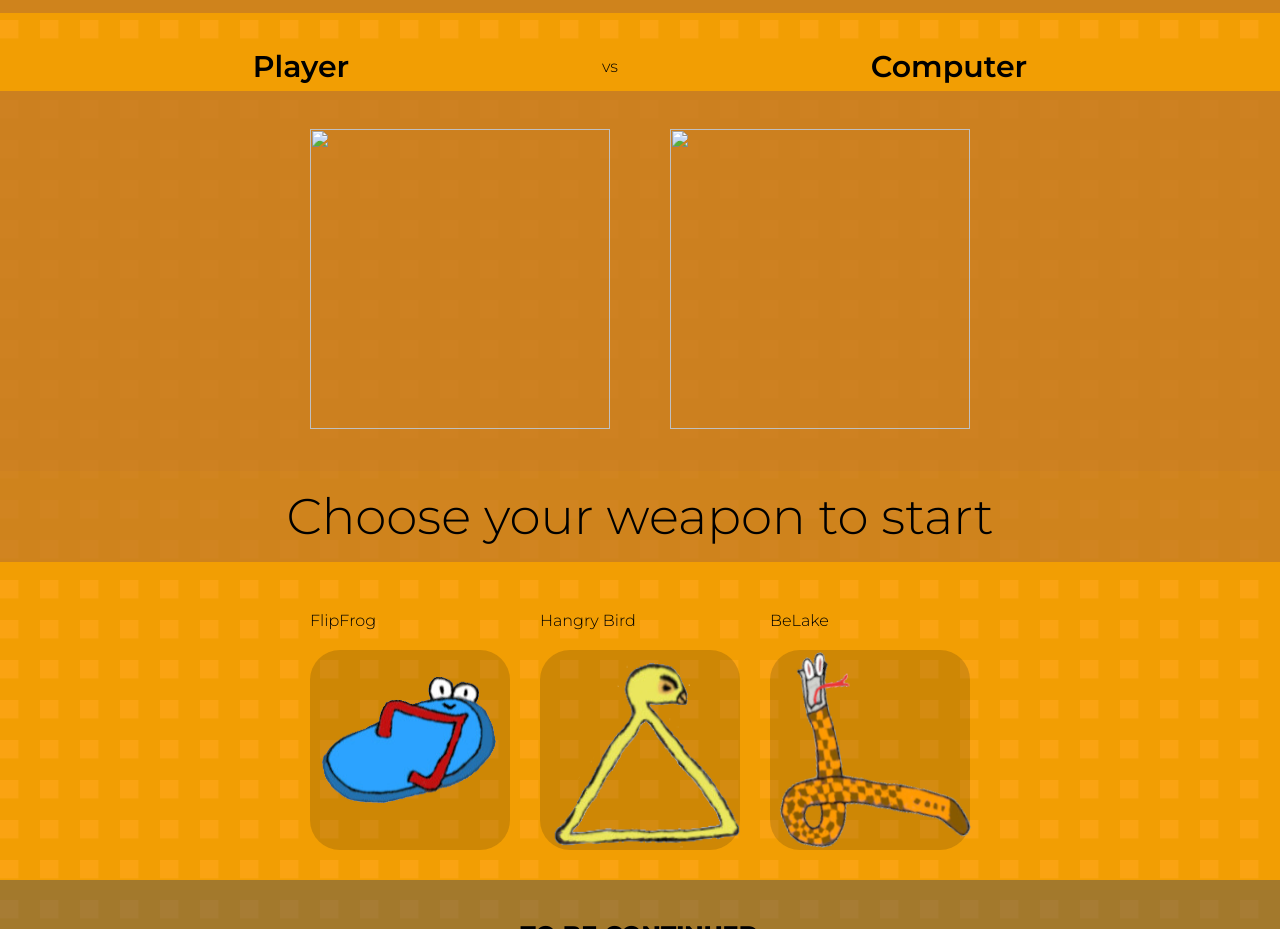
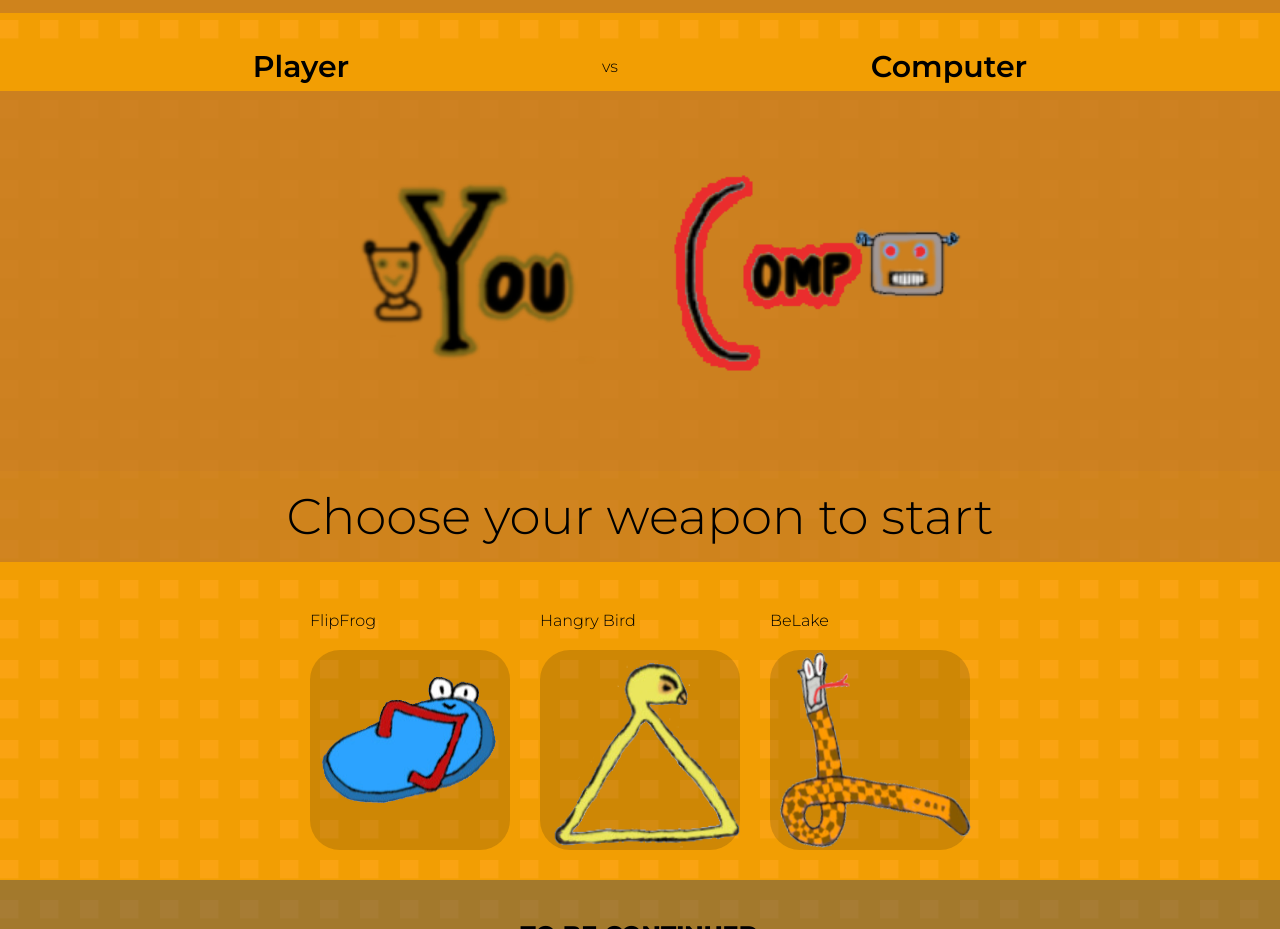
Before and after one commit to jrazec/rock-paper-scissors, a plain HTML site: page index.html in a window 1280 px wide. Shown: the part 780-1709 px from the top of the page. Drawn offline with Linux system fonts and the light colour scheme; the site is published under a folder, as on GitHub Pages, so addresses that start at the root find nothing.

Commit message:
Removed / in pictures !

```diff
--- a/index.html
+++ b/index.html
@@ -38,8 +38,8 @@
         </div>
         <div>
             <div id="choice">
-                <div class="chosen-weapon" ><img src="/pictures/base-weapon.png" id="player-choice"></div>
-                <div class="chosen-weapon" ><img src="/pictures/base-weapon-comp.png" id="computer-choice"></div>
+                <div class="chosen-weapon" ><img src="pictures/base-weapon.png" id="player-choice"></div>
+                <div class="chosen-weapon" ><img src="pictures/base-weapon-comp.png" id="computer-choice"></div>
             </div>
             <div id="text">Choose your weapon to start</div>
         </div>
```
